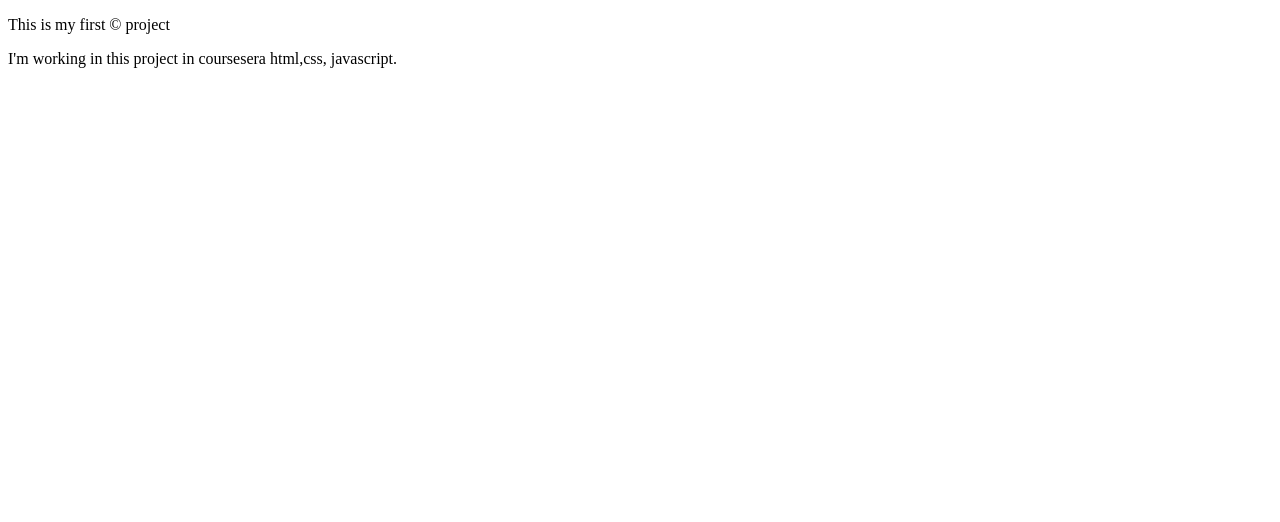
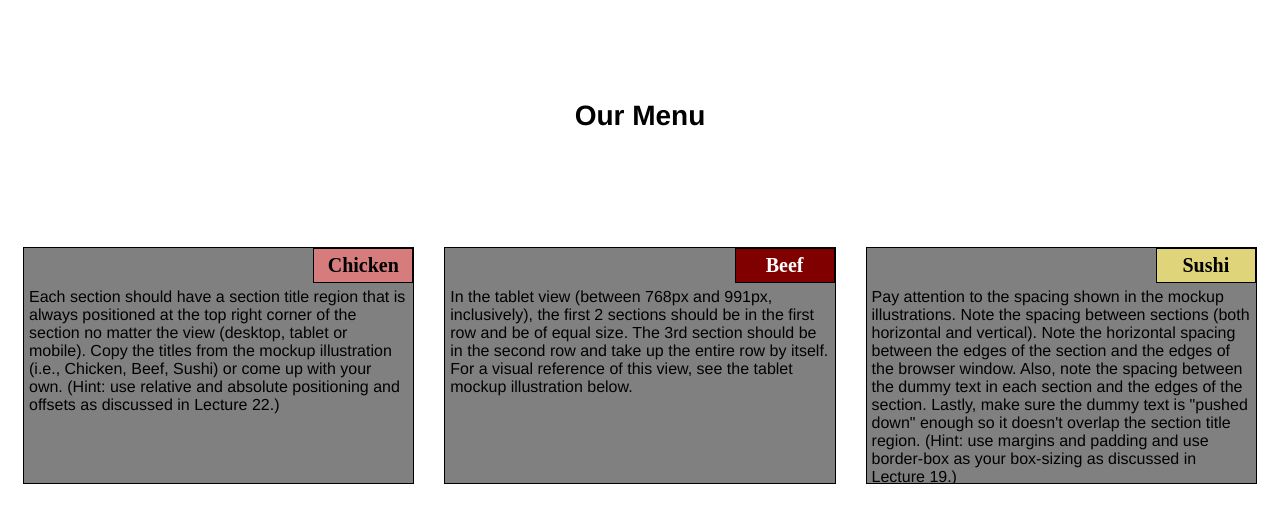
Before and after one commit to Morshed74472/Courserapractise, a plain HTML site: page index.html in a window 1280 px wide. Drawn offline with Linux system fonts and the light colour scheme.

Commit message:
Update index.html

```diff
--- a/index.html
+++ b/index.html
@@ -1,12 +1,170 @@
-<!doctype html>
+<!DOCTYPE html>
 <html>
+
 <head>
-	<meta charset="utf-8">
-	<title>Project</title>
+    <meta charset="utf-8">
+    <title>module2-solution</title>
 </head>
+<style>
+    /*basic style*/
+    * {
+        box-sizing: border-box;
+    }
+
+    body {
+        background-color: white;
+    }
+
+    h1 {
+        margin: 100px;
+        text-align: center;
+        font-family: Helvetica;
+        font-weight: bold;
+        font-size: 175%;
+    }
+
+    section {
+        position: relative;
+        padding: 15px;
+        width: 100%;
+    }
+
+    p {
+        position: relative;
+        clear: right;
+    }
+
+    div {
+        position: relative;
+        background-color: gray;
+        border: 1px solid black;
+        width: 100%;
+        margin-left: auto;
+        margin-right: auto;
+        margin-bottom: auto;
+    }
+
+    .sub1 {
+        float: right;
+        width: 100px;
+        padding: 5px;
+        margin: 0px;
+        border: 1px solid black;
+        text-align: center;
+        font-size: 125%;
+        font-weight: bold;
+        background-color: rgb(214, 124, 124);
+
+    }
+
+    .sub2 {
+        float: right;
+        color: white;
+        width: 100px;
+        padding: 5px;
+        margin: 0px;
+        border: 1px solid black;
+        text-align: center;
+        font-size: 125%;
+        font-weight: bold;
+        background-color: maroon;
+
+    }
+
+    .sub3 {
+        color: black;
+        float: right;
+        width: 100px;
+        padding: 5px;
+        margin: 0px;
+        border: 1px solid black;
+        text-align: center;
+        font-size: 125%;
+        font-weight: bold;
+        background-color: rgb(223, 212, 121);
+
+    }
+
+    .content {
+        padding: 5px;
+        border: none;
+        background-color: gray;
+        font-family: Helvetica;
+        color: black;
+        margin: 0px;
+        height: 200px;
+        overflow: auto;
+    }
+
+    .row {
+        width: 90%;
+    }
+
+    /*desktop version*/
+    @media (min-width: 992px) {
+        .column-lg-4 {
+            float: left;
+            width: 33.33%;
+        }
+    }
+
+    /*tablet version*/
+    @media (min-width: 768px) and (max-width: 991px) {
+        .colmn-md-6 {
+            float: left;
+            width: 50%;
+            margin-left: auto;
+            margin-right: auto;
+        }
+
+        .colmn-md-12 {
+            float: left;
+            width: 100%;
+            margin-left: auto;
+            margin-right: auto;
+        }
+    }
+
+    /*mobile version*/
+    @media (max-width: 767px) {
+        .colmn-sm-12 {
+            float: left;
+            width: 100%;
+        }
+    }
+</style>
+
 <body>
-	<p>This is my first &copy; project</p>
-		<p> I'm working in this project in coursesera html,css, javascript.</p>
+    <h1>Our Menu</h1>
+    <section class="column-lg-4 colmn-md-6 colmn-sm-12">
+        <div>
+            <p class="sub1">Chicken</p>
+            <p class="content">
+                Each section should have a section title region that is always positioned at the top right corner of the
+                section no matter the view (desktop, tablet or mobile). Copy the titles from the mockup illustration
+                (i.e., Chicken, Beef, Sushi) or come up with your own. (Hint: use relative and absolute positioning and
+                offsets as discussed in Lecture 22.)
+            </p>
+        </div>
+    </section>
+    <section class="column-lg-4 colmn-md-6 colmn-sm-12">
+        <div>
+            <p class="sub2">Beef</p>
+            <p class="content">In the tablet view (between 768px and 991px, inclusively), the first 2 sections should be
+                in the first row and be of equal size. The 3rd section should be in the second row and take up the
+                entire row by itself. For a visual reference of this view, see the tablet mockup illustration below.</p>
+        </div>
+    </section>
+    <section class="column-lg-4 colmn-md-12 colmn-sm-12">
+        <div>
+            <p class="sub3">Sushi</p>
+            <p class="content">Pay attention to the spacing shown in the mockup illustrations. Note the spacing between
+                sections (both horizontal and vertical). Note the horizontal spacing between the edges of the section
+                and the edges of the browser window. Also, note the spacing between the dummy text in each section and
+                the edges of the section. Lastly, make sure the dummy text is "pushed down" enough so it doesn't overlap
+                the section title region. (Hint: use margins and padding and use border-box as your box-sizing as
+                discussed in Lecture 19.)</p>
+        </div>
+</body>
 
-</body>
 </html>
```
